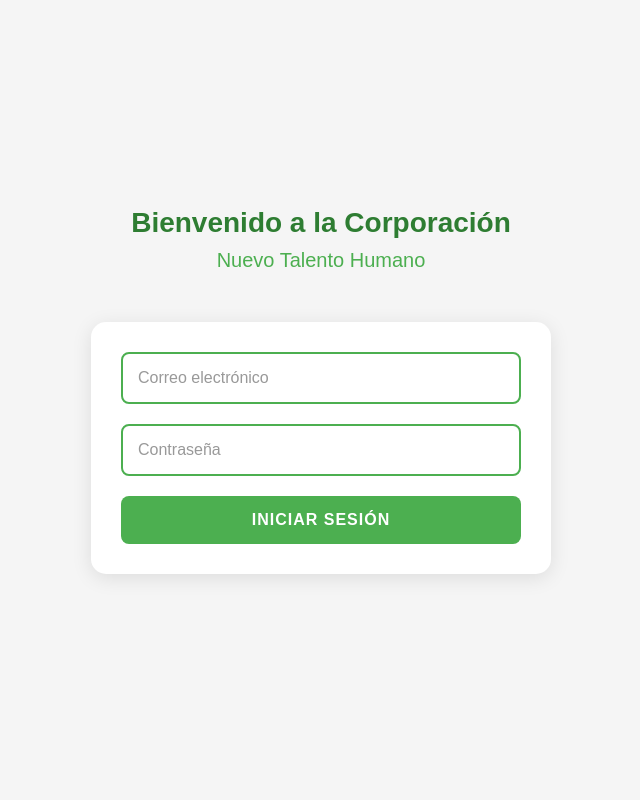
After one commit to Pythonjhon/administrador-, a Laravel app: page /login in a window 1280 px wide. The commit adds this page. Shown: the whole page, without its empty margins (319-959 px from the left). Run offline with Laravel 12, Linux system fonts and the light colour scheme.

Commit message:
login,registro,usuario

```diff
--- /dev/null
+++ b/app/Http/Controllers/AuthController.php
@@ -0,0 +1,63 @@
+<?php
+
+namespace App\Http\Controllers;
+
+use App\Models\User;
+use Illuminate\Http\Request;
+use Illuminate\Support\Facades\Auth;
+use Illuminate\Support\Facades\Hash;
+
+class AuthController extends Controller
+{
+    public function showRegisterForm()
+    {
+        return view('auth.register');
+    }
+
+    public function register(Request $request)
+{
+    $request->validate([
+        'name' => 'required|string|max:255',
+        'email' => 'required|string|email|max:255|unique:users',
+        'password' => 'required|string|min:6|confirmed',
+    ]);
+
+    $user = User::create([
+        'name' => $request->name,
+        'email' => $request->email,
+        'password' => bcrypt($request->password),
+    ]);
+
+    Auth::login($user); // Inicia sesión automáticamente después del registro
+
+    return redirect()->route('tasks.index'); // Redirige al index de tareas
+}
+
+    public function showLoginForm()
+    {
+        return view('auth.login');
+    }
+
+    public function login(Request $request)
+    {
+        $credentials = $request->validate([
+            'email' => 'required|email',
+            'password' => 'required|string|min:6',
+        ]);
+
+        if (Auth::attempt($credentials)) {
+            $request->session()->regenerate();
+            return redirect()->route('tasks.index')->with('success', 'Inicio de sesión exitoso.');
+        }
+
+        return back()->withErrors(['email' => 'Credenciales incorrectas.'])->onlyInput('email');
+    }
+
+    public function logout(Request $request)
+    {
+        Auth::logout();
+        $request->session()->invalidate();
+        $request->session()->regenerateToken();
+        return redirect()->route('login')->with('success', 'Sesión cerrada.');
+    }
+}
--- /dev/null
+++ b/resources/views/auth/login.blade.php
@@ -0,0 +1,121 @@
+<!DOCTYPE html>
+<html lang="es">
+<head>
+    <meta charset="UTF-8">
+    <style>
+        body {
+            margin: 0;
+            padding: 0;
+            min-height: 100vh;
+            display: flex;
+            flex-direction: column;
+            justify-content: center;
+            align-items: center;
+            background-color: #f5f5f5;
+            font-family: Arial, sans-serif;
+        }
+
+        .title-container {
+            text-align: center;
+            margin-bottom: 30px;
+        }
+
+        .main-title {
+            color: #2e7d32;
+            font-size: 28px;
+            margin: 0;
+            padding: 0;
+            font-weight: bold;
+        }
+
+        .subtitle {
+            color: #4CAF50;
+            font-size: 20px;
+            margin-top: 10px;
+        }
+
+        .login-container {
+            width: 100%;
+            max-width: 400px;
+            margin: 20px;
+            padding: 30px;
+            border-radius: 15px;
+            box-shadow: 0 4px 20px rgba(0, 0, 0, 0.1);
+            background-color: white;
+        }
+
+        .login-form {
+            display: flex;
+            flex-direction: column;
+            gap: 20px;
+        }
+
+        .form-input {
+            padding: 15px;
+            border: 2px solid #4CAF50;
+            border-radius: 8px;
+            font-size: 16px;
+            outline: none;
+            transition: all 0.3s ease;
+        }
+
+        .form-input:focus {
+            border-color: #2e7d32;
+            box-shadow: 0 0 5px rgba(76, 175, 80, 0.3);
+        }
+
+        .submit-button {
+            background-color: #4CAF50;
+            color: white;
+            padding: 15px;
+            border: none;
+            border-radius: 8px;
+            font-size: 16px;
+            cursor: pointer;
+            transition: background-color 0.3s;
+            font-weight: bold;
+            text-transform: uppercase;
+            letter-spacing: 1px;
+        }
+
+        .submit-button:hover {
+            background-color: #2e7d32;
+        }
+
+        .form-input::placeholder {
+            color: #999;
+        }
+    </style>
+</head>
+<body>
+    <div class="title-container">
+        <h1 class="main-title">Bienvenido a la Corporación</h1>
+        <div class="subtitle">Nuevo Talento Humano</div>
+    </div>
+
+    <div class="login-container">
+        <form method="POST" action="{{ route('login') }}" class="login-form" autocomplete="off">
+            @csrf
+            <input
+                type="email"
+                name="email"
+                placeholder="Correo electrónico"
+                required
+                class="form-input"
+                autocomplete="off">
+
+            <input
+                type="password"
+                name="password"
+                placeholder="Contraseña"
+                required
+                class="form-input"
+                autocomplete="new-password">
+
+            <button type="submit" class="submit-button">
+                Iniciar sesión
+            </button>
+        </form>
+    </div>
+</body>
+</html>
--- a/resources/views/welcome.blade.php
+++ b/resources/views/welcome.blade.php
@@ -171,7 +171,9 @@
                 <ul class="navbar-nav ms-auto">
                     <li class="nav-item"><a class="nav-link" href="#about">Sobre Nosotros</a></li>
                     <li class="nav-item"><a class="nav-link" href="#services">Funcionalidades</a></li>
-                    <li class="nav-item"><a class="nav-link" href="{{ route('tasks.index') }}">Administrador</a></li>
+                    {{-- <li class="nav-item"><a class="nav-link" href="{{ route('tasks.index') }}">Administrador</a></li> --}}
+                    <li class="nav-item"><a class="nav-link" href="{{ route('login') }}">Iniciar Sesión</a></li>
+                    <li class="nav-item"><a class="nav-link" href="{{ route('register') }}">Registrarse</a></li>
                 </ul>
             </div>
         </div>
--- a/routes/web.php
+++ b/routes/web.php
@@ -2,13 +2,23 @@
 
 use Illuminate\Support\Facades\Route;
 use App\Http\Controllers\TaskController;
+use App\Http\Controllers\AuthController;
+use App\Http\Controllers\DashboardController;
 
 // Ruta principal
 Route::get('/', function () {
     return view('welcome');
 })->name('welcome');
 
-// Rutas para tareas agrupadas
+// Rutas de autenticación
+Route::get('/register', [AuthController::class, 'showRegisterForm'])->name('register');
+Route::post('/register', [AuthController::class, 'register']);
+
+Route::get('/login', [AuthController::class, 'showLoginForm'])->name('login');
+Route::post('/login', [AuthController::class, 'login']);
+Route::post('/logout', [AuthController::class, 'logout'])->name('logout');
+
+// Rutas para tareas
 Route::prefix('tasks')->group(function () {
     Route::get('/', [TaskController::class, 'index'])->name('tasks.index');
     Route::get('/create', [TaskController::class, 'create'])->name('tasks.create');
@@ -17,4 +27,7 @@ Route::prefix('tasks')->group(function () {
     Route::put('/{task}', [TaskController::class, 'update'])->name('tasks.update');
     Route::delete('/{task}', [TaskController::class, 'destroy'])->name('tasks.destroy');
     Route::put('/{task}/toggle', [TaskController::class, 'toggle'])->name('tasks.toggle');
+
+    Route::get('/dashboard', [DashboardController::class, 'index'])->name('dashboard')->middleware('auth');
+
 });
```
Also changed, not shown: app/Http/Controllers/DashboardController.php (added, +15 -0 lines), resources/views/auth/dashboard.blade.php (added, +21 -0 lines), resources/views/auth/register.blade.php (added, +128 -0 lines), resources/views/tasks/edit.blade.php (+68 -15 lines), resources/views/tasks/index.blade.php (+52 -10 lines).
